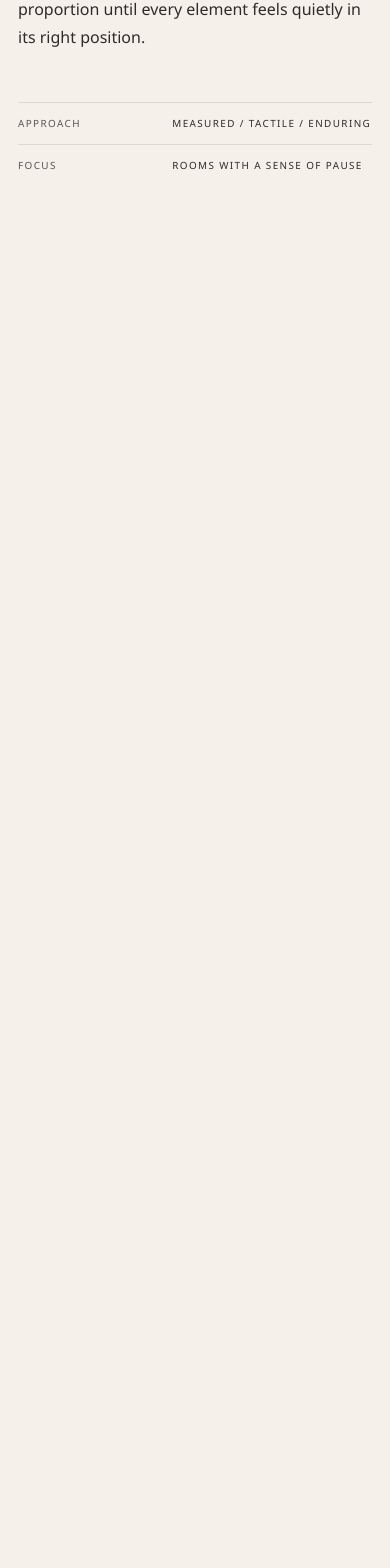
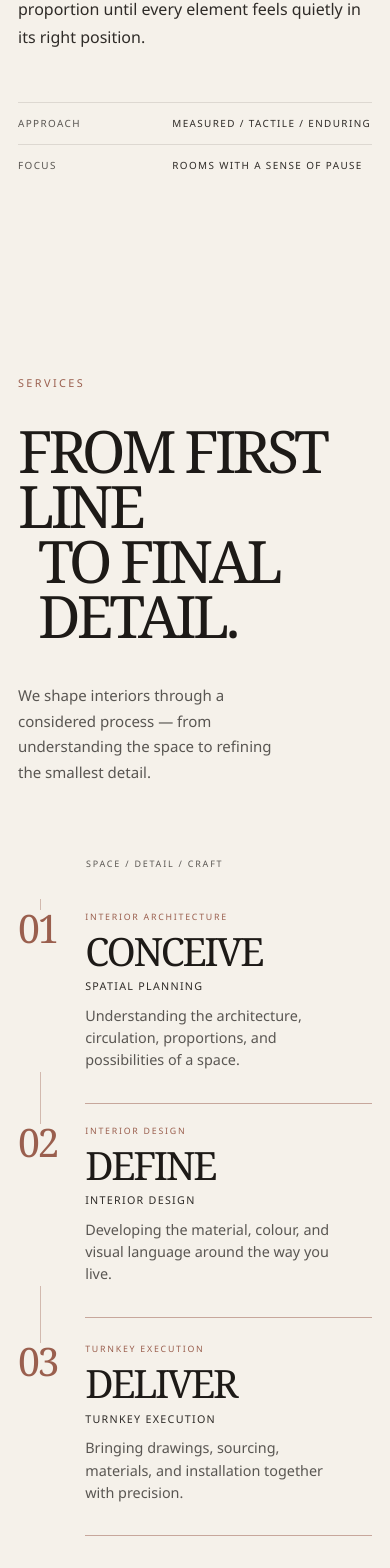
Before and after one commit to dharun-vs/InteriorDesignDemo, a React (Vite) app: page / in a window 390 px wide. Shown: the part 3381-4949 px from the top of the page. Before the commit the page ends 3658 px from the top, so only its background shows below. Built offline with nearby package versions, Linux system fonts and the light colour scheme.

Commit message:
Redesign Services section

```diff
--- a/src/App.tsx
+++ b/src/App.tsx
@@ -2,6 +2,7 @@ import { Header } from './components/Header'
 import { Hero } from './components/Hero'
 import { Projects } from './components/Projects'
 import { Studio } from './components/Studio'
+import { Services } from './components/Services'
 
 function App() {
   return (
@@ -11,6 +12,7 @@ function App() {
         <Hero />
         <Projects />
         <Studio />
+        <Services />
       </main>
     </div>
   )
--- /dev/null
+++ b/src/components/Services.tsx
@@ -0,0 +1,102 @@
+import { useEffect, useRef } from 'react'
+
+const services = [
+  {
+    number: '01',
+    title: 'CONCEIVE',
+    category: 'INTERIOR ARCHITECTURE',
+    descriptor: 'Spatial planning',
+    description: 'Understanding the architecture, circulation, proportions, and possibilities of a space.',
+  },
+  {
+    number: '02',
+    title: 'DEFINE',
+    category: 'INTERIOR DESIGN',
+    descriptor: 'Interior design',
+    description: 'Developing the material, colour, and visual language around the way you live.',
+  },
+  {
+    number: '03',
+    title: 'DELIVER',
+    category: 'TURNKEY EXECUTION',
+    descriptor: 'Turnkey execution',
+    description: 'Bringing drawings, sourcing, materials, and installation together with precision.',
+  },
+] as const
+
+export function Services() {
+  const servicesRef = useRef<HTMLElement>(null)
+
+  useEffect(() => {
+    const section = servicesRef.current
+    const reducedMotion = window.matchMedia('(prefers-reduced-motion: reduce)')
+
+    if (!section) {
+      return
+    }
+
+    const rows = Array.from(section.querySelectorAll<HTMLElement>('[data-service-reveal]'))
+
+    if (reducedMotion.matches) {
+      rows.forEach((row) => row.classList.add('is-visible'))
+      return
+    }
+
+    const observer = new IntersectionObserver(
+      (entries) => {
+        entries.forEach((entry) => {
+          if (entry.isIntersecting) {
+            entry.target.classList.add('is-visible')
+            observer.unobserve(entry.target)
+          }
+        })
+      },
+      {
+        threshold: 0.14,
+        rootMargin: '0px 0px -8% 0px',
+      },
+    )
+
+    rows.forEach((row) => observer.observe(row))
+    return () => observer.disconnect()
+  }, [])
+
+  return (
+    <section ref={servicesRef} id="services" className="services-section" aria-labelledby="services-title">
+      <div className="services-shell">
+        <header className="services-header">
+          <p className="services-label">SERVICES</p>
+          <h2 id="services-title" className="services-title">
+            FROM FIRST LINE
+            <span>TO FINAL DETAIL.</span>
+          </h2>
+          <p className="services-intro-copy">
+            We shape interiors through a considered process — from understanding the space to refining the smallest detail.
+          </p>
+        </header>
+
+        <div className="services-process" aria-label="Our three-stage process">
+          <p className="services-meta">SPACE / DETAIL / CRAFT</p>
+          {services.map((service) => (
+            <article
+              key={service.number}
+              className="service-stage"
+              data-service-reveal
+            >
+              <div className="service-stage-marker">
+                <p className="service-number">{service.number}</p>
+              </div>
+              <div className="service-stage-content">
+                <p className="service-category">{service.category}</p>
+                <h3 className="service-title">{service.title}</h3>
+                <p className="service-descriptor">{service.descriptor}</p>
+                <p className="service-description">{service.description}</p>
+              </div>
+              <span className="service-rule" aria-hidden="true" />
+            </article>
+          ))}
+        </div>
+      </div>
+    </section>
+  )
+}
--- a/src/index.css
+++ b/src/index.css
@@ -613,6 +613,197 @@ button {
   transition-delay: 220ms;
 }
 
+.services-section {
+  position: relative;
+  padding: clamp(6rem, 10vw, 9rem) 32px clamp(6.5rem, 11vw, 10rem);
+  background: var(--bg);
+}
+
+.services-shell {
+  max-width: var(--page-max);
+  margin: 0 auto;
+}
+
+.services-header {
+  display: grid;
+  grid-template-columns: minmax(130px, 0.55fr) minmax(0, 1.35fr) minmax(220px, 0.65fr);
+  gap: clamp(1.5rem, 4vw, 5rem);
+  align-items: start;
+  margin-bottom: clamp(4rem, 8vw, 7rem);
+}
+
+.services-label {
+  margin: 0;
+  padding-top: 0.55rem;
+  color: #9a5f4e;
+  font-size: 0.68rem;
+  letter-spacing: 0.22em;
+  text-transform: uppercase;
+}
+
+.services-title {
+  max-width: 10ch;
+  margin: 0;
+  color: var(--text);
+  font-family: Georgia, 'Times New Roman', serif;
+  font-size: clamp(3rem, 6vw, 6.4rem);
+  font-weight: 400;
+  line-height: 0.94;
+  letter-spacing: -0.065em;
+  text-transform: uppercase;
+}
+
+.services-title span {
+  display: block;
+  margin-left: clamp(1.25rem, 4vw, 4rem);
+}
+
+.services-intro-copy {
+  max-width: 25ch;
+  margin: clamp(2rem, 5vw, 5.5rem) 0 0;
+  color: var(--muted);
+  font-size: 0.92rem;
+  line-height: 1.7;
+}
+
+.services-process {
+  position: relative;
+  max-width: 1080px;
+  margin-left: clamp(1rem, 9vw, 9rem);
+  padding-top: 1.4rem;
+}
+
+.services-process::before {
+  position: absolute;
+  top: 3.8rem;
+  bottom: 3.4rem;
+  left: clamp(2.2rem, 7vw, 6.5rem);
+  width: 1px;
+  background: rgba(154, 95, 78, 0.38);
+  content: '';
+}
+
+.services-meta {
+  margin: 0 0 2.2rem clamp(7rem, 16vw, 15rem);
+  color: var(--muted);
+  font-size: 0.6rem;
+  letter-spacing: 0.2em;
+  line-height: 1.4;
+  text-transform: uppercase;
+}
+
+.service-stage {
+  position: relative;
+  display: flex;
+  min-height: 190px;
+  padding: 1.5rem 0 2.6rem;
+  gap: clamp(2rem, 6vw, 6rem);
+  opacity: 0;
+  transform: translateY(34px);
+  transition:
+    opacity 800ms cubic-bezier(0.22, 1, 0.36, 1),
+    transform 800ms cubic-bezier(0.22, 1, 0.36, 1);
+  will-change: transform, opacity;
+}
+
+.service-stage:nth-of-type(3) {
+  min-height: 220px;
+  padding-top: 2.2rem;
+}
+
+.service-stage:nth-of-type(4) {
+  min-height: 205px;
+  padding-bottom: 1.7rem;
+}
+
+.service-stage.is-visible {
+  opacity: 1;
+  transform: translateY(0);
+}
+
+.service-stage-marker {
+  position: relative;
+  z-index: 1;
+  flex: 0 0 clamp(4.5rem, 11vw, 9rem);
+  background: var(--bg);
+}
+
+.service-number {
+  margin: 0;
+  color: #9a5f4e;
+  font-family: Georgia, 'Times New Roman', serif;
+  font-size: clamp(2.7rem, 5vw, 5.5rem);
+  line-height: 0.9;
+  letter-spacing: -0.06em;
+}
+
+.service-stage-content {
+  max-width: 52rem;
+  padding-top: 0.35rem;
+}
+
+.service-category {
+  margin: 0 0 0.7rem;
+  color: #9a5f4e;
+  font-size: 0.6rem;
+  letter-spacing: 0.2em;
+  line-height: 1.3;
+  text-transform: uppercase;
+}
+
+.service-title {
+  margin: 0;
+  color: var(--text);
+  font-family: Georgia, 'Times New Roman', serif;
+  font-size: clamp(2.15rem, 4vw, 4.2rem);
+  font-weight: 400;
+  letter-spacing: -0.06em;
+  line-height: 0.95;
+}
+
+.service-descriptor {
+  margin: 0.8rem 0 0;
+  color: var(--muted-strong);
+  font-size: 0.76rem;
+  letter-spacing: 0.12em;
+  line-height: 1.4;
+  text-transform: uppercase;
+}
+
+.service-description {
+  max-width: 40ch;
+  margin: 0.7rem 0 0;
+  color: var(--muted);
+  font-size: 0.96rem;
+  line-height: 1.65;
+}
+
+.service-rule {
+  position: absolute;
+  right: 0;
+  bottom: 0;
+  left: clamp(6.5rem, 17vw, 16rem);
+  height: 1px;
+  background: rgba(154, 95, 78, 0.5);
+  transform: scaleX(0);
+  transform-origin: left;
+  transition: transform 900ms cubic-bezier(0.22, 1, 0.36, 1);
+}
+
+.service-stage.is-visible .service-rule {
+  transform: scaleX(1);
+}
+
+@media (hover: hover) and (pointer: fine) {
+  .service-stage:hover .service-stage-content {
+    transform: translateX(4px);
+  }
+
+  .service-stage-content {
+    transition: transform 350ms ease;
+  }
+}
+
 .projects-section {
   position: relative;
   width: 100%;
@@ -802,6 +993,107 @@ button {
 
   .studio-details div {
     grid-template-columns: 0.9fr 1.3fr;
+  }
+
+  .services-section {
+    padding: 5.5rem 18px 6.5rem;
+  }
+
+  .services-header {
+    display: block;
+    margin-bottom: 4rem;
+  }
+
+  .services-label {
+    margin-bottom: 2rem;
+  }
+
+  .services-title {
+    max-width: 10ch;
+    font-size: clamp(3rem, 15vw, 5.4rem);
+    line-height: 0.94;
+  }
+
+  .services-intro-copy {
+    max-width: 31ch;
+    margin-top: 2.5rem;
+    font-size: 0.94rem;
+  }
+
+  .services-process {
+    margin-left: 0;
+    padding-top: 0.5rem;
+  }
+
+  .services-process::before {
+    top: 3.1rem;
+    bottom: 2.5rem;
+    left: 1.35rem;
+  }
+
+  .services-meta {
+    margin: 0 0 1.25rem 4.25rem;
+    font-size: 0.56rem;
+  }
+
+  .service-stage,
+  .service-stage:nth-of-type(3),
+  .service-stage:nth-of-type(4) {
+    display: grid;
+    grid-template-columns: 2.7rem minmax(0, 1fr);
+    min-height: 0;
+    padding: 1.25rem 0 2rem;
+    gap: 1.5rem;
+  }
+
+  .service-stage:nth-of-type(3) {
+    padding-top: 1.6rem;
+  }
+
+  .service-stage:nth-of-type(4) {
+    padding-bottom: 1rem;
+  }
+
+  .service-stage-marker {
+    flex: none;
+    background: var(--bg);
+  }
+
+  .service-number {
+    font-size: 2.45rem;
+  }
+
+  .service-stage-content {
+    padding-top: 0.1rem;
+  }
+
+  .service-category {
+    margin-bottom: 0.55rem;
+    font-size: 0.55rem;
+  }
+
+  .service-title {
+    font-size: clamp(2rem, 10vw, 3.2rem);
+  }
+
+  .service-descriptor {
+    margin-top: 0.65rem;
+    font-size: 0.67rem;
+  }
+
+  .service-description {
+    max-width: 31ch;
+    margin-top: 0.65rem;
+    font-size: 0.9rem;
+    line-height: 1.55;
+  }
+
+  .service-rule {
+    left: 4.2rem;
+  }
+
+  .service-stage-content {
+    transition: none;
   }
 
   .projects-section {
@@ -1007,6 +1299,17 @@ button {
   }
 
   .studio-rule {
+    transform: scaleX(1);
+    transition: none;
+  }
+
+  .service-stage {
+    opacity: 1;
+    transform: none;
+    transition: none;
+  }
+
+  .service-rule {
     transform: scaleX(1);
     transition: none;
   }
```
